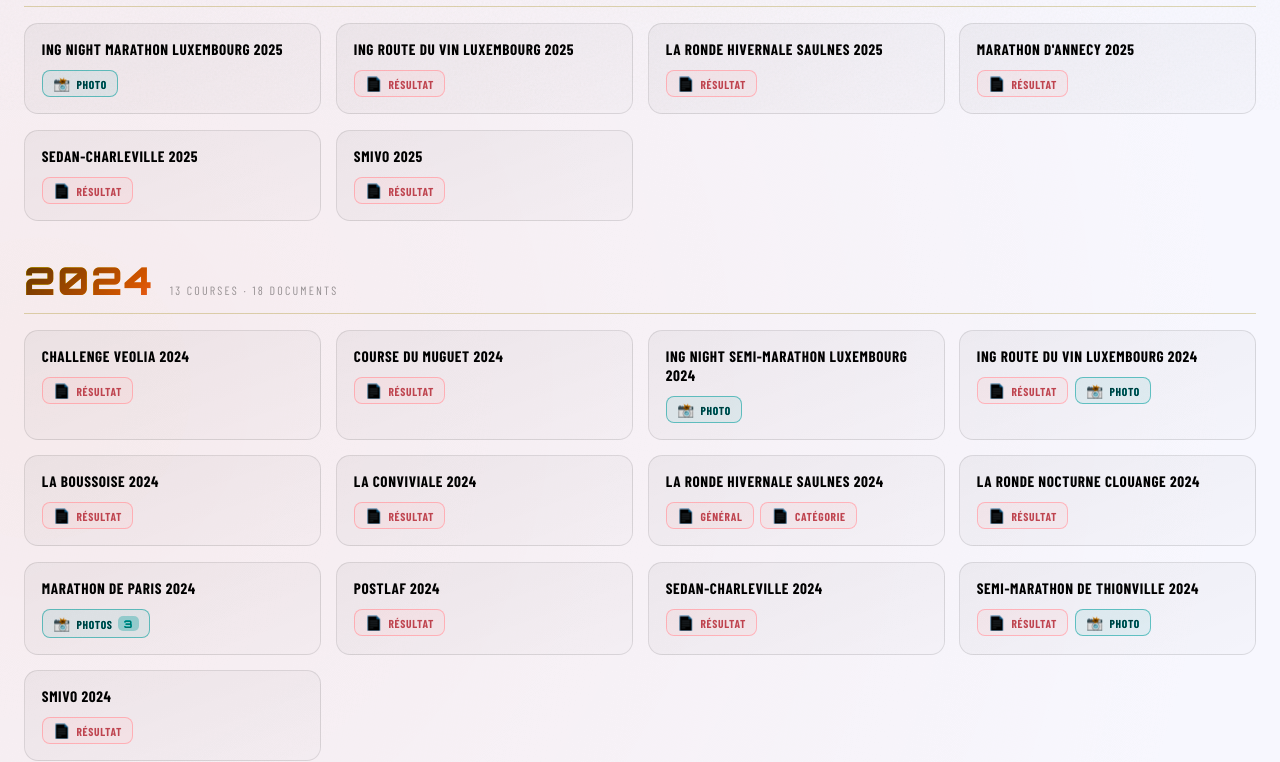
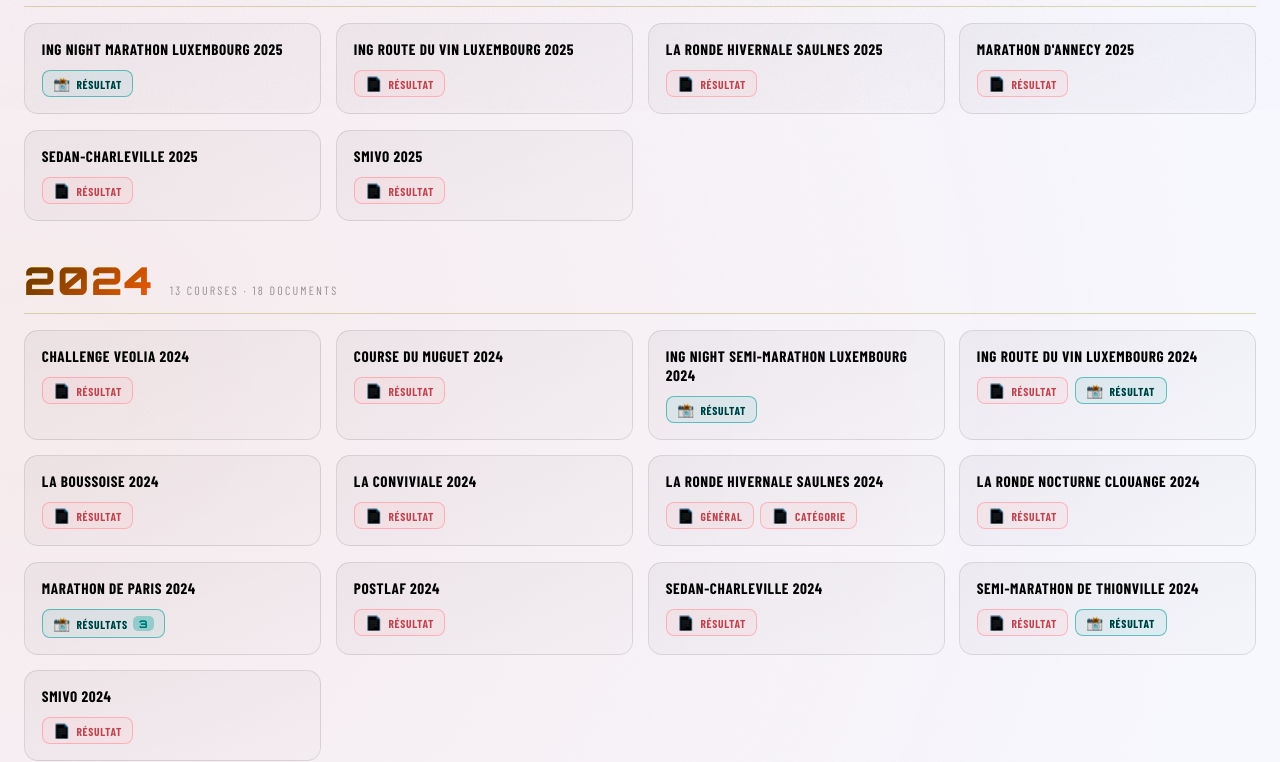
Before and after one commit to Eiji78/Running-History-Gregory-Bertholet, a plain HTML site: page archives.html in a window 1280 px wide. Shown: the part 690-1452 px from the top of the page. Drawn offline with nearby package versions, Linux system fonts and the light colour scheme; a web font is replaced by a local one.

Commit message:
Add files via upload

```diff
--- a/archives.html
+++ b/archives.html
@@ -437,7 +437,7 @@
 
 function shortLabel(label, type, count){
   if (type === 'photo') {
-    return count > 1 ? 'Photos' : 'Photo';
+    return count > 1 ? 'Résultats' : 'Résultat';
   }
   if (type === 'xlsx') return 'Excel';
   // pdf labels
@@ -509,12 +509,12 @@
         </a>`;
       });
       if (photos.length === 1) {
-        pillsHtml += `<a class="f-pill t-photo" href="javascript:void(0)" onclick="openLightbox(${JSON.stringify(photos.map(p => p.path)).replace(/"/g, '&quot;')}, 0, ${JSON.stringify(r.race_label).replace(/"/g, '&quot;')})" data-type="photo">
-          <span class="pill-ic">📸</span><span>Photo</span>
+        pillsHtml += `<a class="f-pill t-photo" href="javascript:void(0)" onclick="openLightbox(${JSON.stringify(photos.map(p => p.path)).replace(/"/g, '&quot;')}, 0, ${JSON.stringify(r.race_label).replace(/"/g, '&quot;')})" data-type="photo" title="Voir le résultat">
+          <span class="pill-ic">📸</span><span>Résultat</span>
         </a>`;
       } else if (photos.length > 1) {
-        pillsHtml += `<a class="f-pill t-photo" href="javascript:void(0)" onclick="openLightbox(${JSON.stringify(photos.map(p => p.path)).replace(/"/g, '&quot;')}, 0, ${JSON.stringify(r.race_label).replace(/"/g, '&quot;')})" data-type="photo">
-          <span class="pill-ic">📸</span><span>Photos</span><span class="photo-count">${photos.length}</span>
+        pillsHtml += `<a class="f-pill t-photo" href="javascript:void(0)" onclick="openLightbox(${JSON.stringify(photos.map(p => p.path)).replace(/"/g, '&quot;')}, 0, ${JSON.stringify(r.race_label).replace(/"/g, '&quot;')})" data-type="photo" title="Voir les ${photos.length} résultats">
+          <span class="pill-ic">📸</span><span>Résultats</span><span class="photo-count">${photos.length}</span>
         </a>`;
       }
 
```
